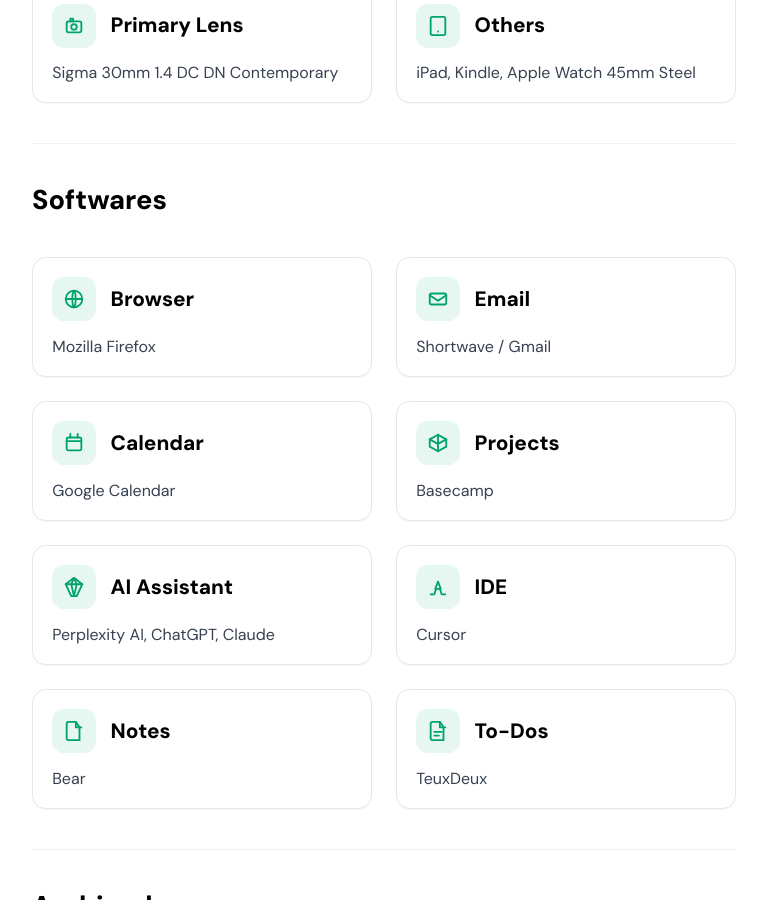
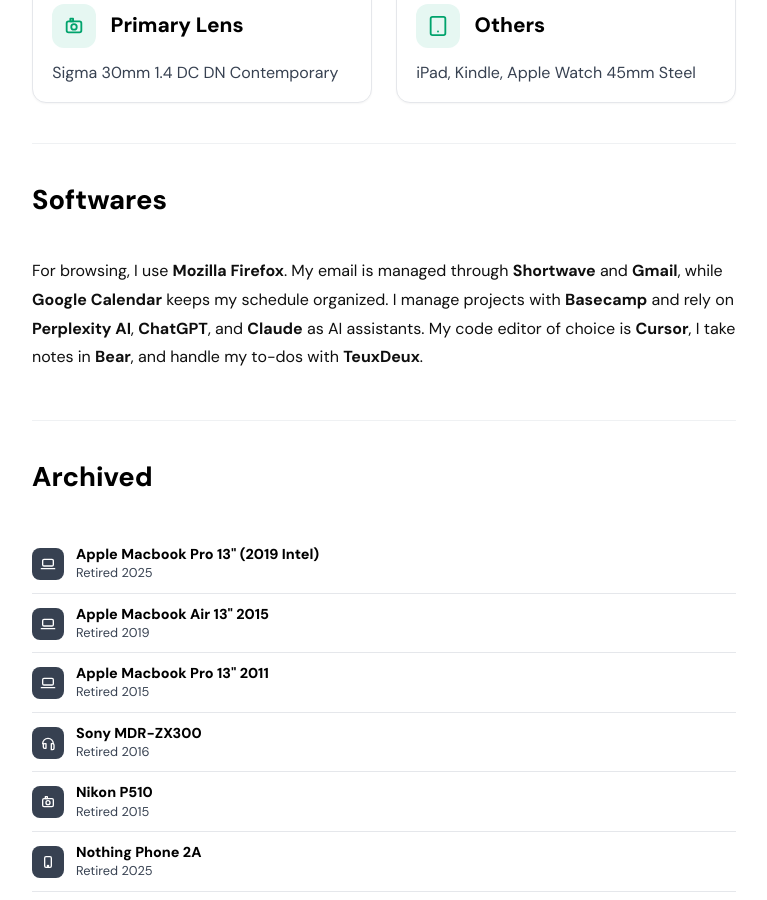
Before and after one commit to talkxo/rishiraj-blog-machine, a Jekyll site: the page built from _pages/stuff.md, in a window 1280 px wide and 900 px high, scrolled down 1727 px. Shown: the whole window, without its empty margins (256-1023 px from the left). Built offline with Jekyll 4.4.1, drawn with Linux system fonts in a browser that asks for light colours.

Commit message:
Convert Softwares section to paragraph format
- Remove 8-card grid layout for software tools
- Convert to flowing paragraph with bold emphasis on tool names
- Match line-height and spacing from setup section
- Keep clean, readable format without background box
- Maintain all software references: Firefox, Shortwave, Gmail, Google Calendar, Basecamp, Perplexity AI, ChatGPT, Claude, Cursor, Bear, TeuxDeux

```diff
--- a/_pages/stuff.md
+++ b/_pages/stuff.md
@@ -70,40 +70,7 @@
 <hr>
 
 <h2 class="c-archives__year">Softwares</h2>
-<section class="c-grid" style="--card-fixed-height: 120px; --card-line-clamp: 2;">
-  <article class="c-card">
-    <div class="c-card__head"><div class="c-card__icon">{% include icon.html name="globe" %}</div><h3>Browser</h3></div>
-    <p>Mozilla Firefox</p>
-  </article>
-  <article class="c-card">
-    <div class="c-card__head"><div class="c-card__icon">{% include icon.html name="mail" %}</div><h3>Email</h3></div>
-    <p>Shortwave / Gmail</p>
-  </article>
-  <article class="c-card">
-    <div class="c-card__head"><div class="c-card__icon">{% include icon.html name="calendar" %}</div><h3>Calendar</h3></div>
-    <p>Google Calendar</p>
-  </article>
-  <article class="c-card">
-    <div class="c-card__head"><div class="c-card__icon">{% include icon.html name="box" %}</div><h3>Projects</h3></div>
-    <p>Basecamp</p>
-  </article>
-  <article class="c-card">
-    <div class="c-card__head"><div class="c-card__icon">{% include icon.html name="gem" %}</div><h3>AI Assistant</h3></div>
-    <p>Perplexity AI, ChatGPT, Claude</p>
-  </article>
-  <article class="c-card">
-    <div class="c-card__head"><div class="c-card__icon">{% include icon.html name="type" %}</div><h3>IDE</h3></div>
-    <p>Cursor</p>
-  </article>
-  <article class="c-card">
-    <div class="c-card__head"><div class="c-card__icon">{% include icon.html name="note" %}</div><h3>Notes</h3></div>
-    <p>Bear</p>
-  </article>
-  <article class="c-card">
-    <div class="c-card__head"><div class="c-card__icon">{% include icon.html name="file" %}</div><h3>To-Dos</h3></div>
-    <p>TeuxDeux</p>
-  </article>
-</section>
+<p style="line-height: 1.8; margin-bottom: 3rem;">For browsing, I use <strong>Mozilla Firefox</strong>. My email is managed through <strong>Shortwave</strong> and <strong>Gmail</strong>, while <strong>Google Calendar</strong> keeps my schedule organized. I manage projects with <strong>Basecamp</strong> and rely on <strong>Perplexity AI</strong>, <strong>ChatGPT</strong>, and <strong>Claude</strong> as AI assistants. My code editor of choice is <strong>Cursor</strong>, I take notes in <strong>Bear</strong>, and handle my to-dos with <strong>TeuxDeux</strong>.</p>
 
 <hr>
 
```
